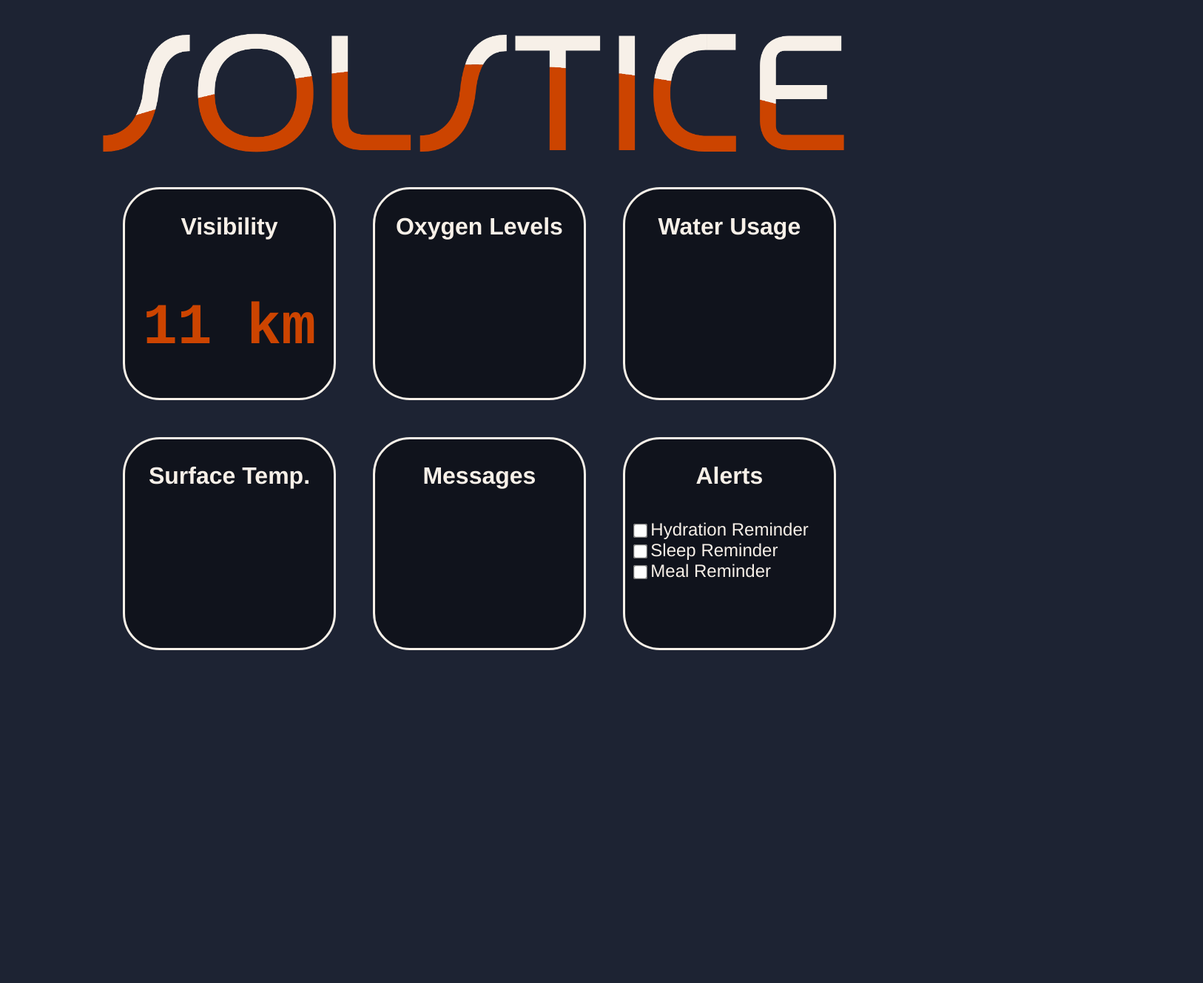
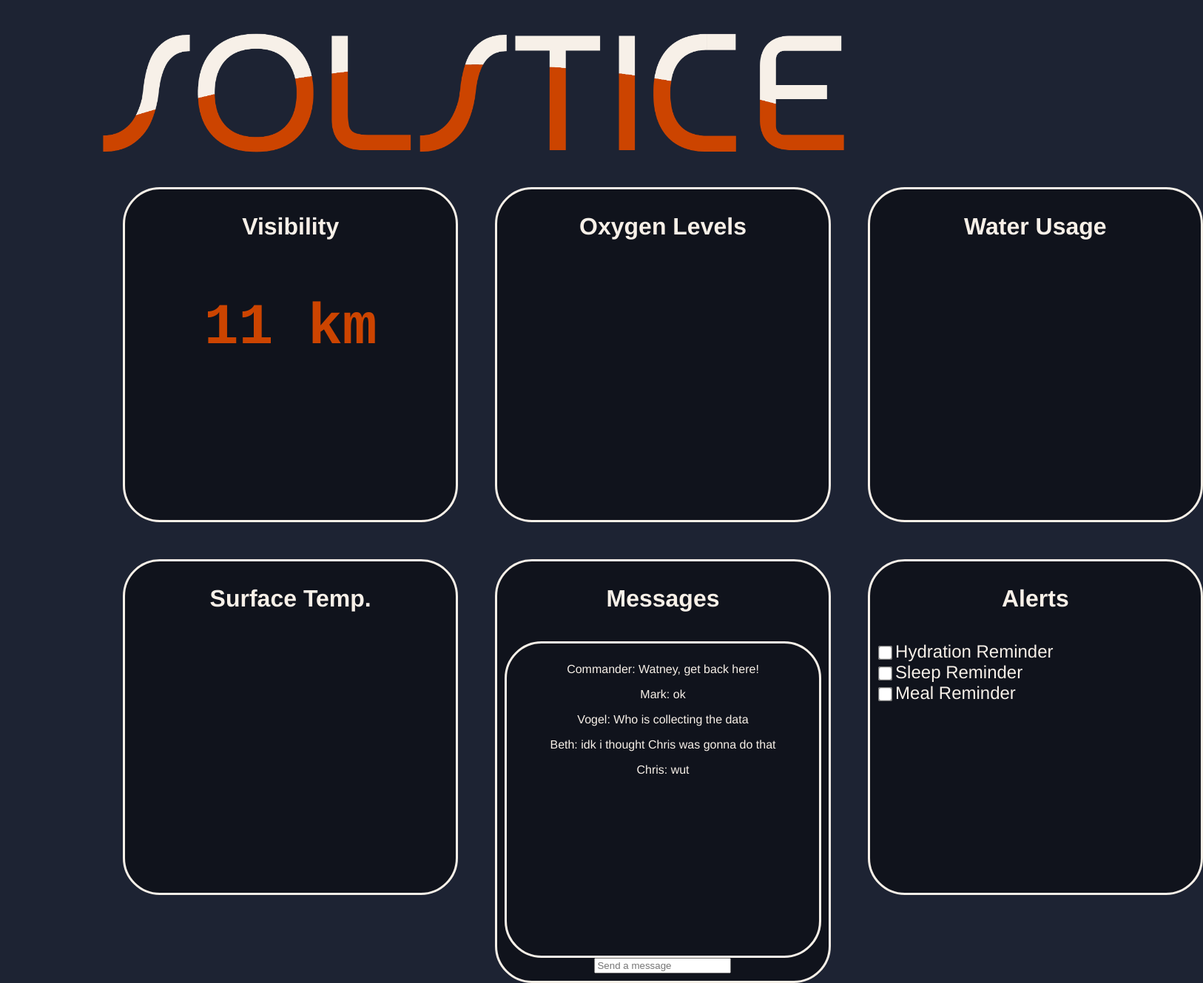
Before and after one commit to HridhaanB/Solstice, a plain HTML site: page index.html in a window 1280 px wide. Shown: the part 5-1334 px from the top of the page at 74% size, 1626 px wide, since content can reach past the window. Before the commit the page ends 892 px from the top, so only its background shows below. Drawn offline with Linux system fonts and the light colour scheme.

Commit message:
Update index.html

```diff
--- a/index.html
+++ b/index.html
@@ -3,30 +3,39 @@
 	<head>
 		<title>Solstice</title>
 		<link rel="stylesheet" href="style.css">
-		<!-- <link rel="icon" href="logo.png"> -->
+		<link rel="icon" href="logo.png">
 		<script src="script.js"></script>
 	</head>
 	<body>
 		<img src="logo.png" width="100%">
 		<div class="container">
-			<div>
+			<div class="card">
 				<h1>Visibility</hi>
 				<br><br><br>
 				<span id="distance" class="accent"><span id="num">10</span> km</span>
 			</div>
-			<div>
+			<div class="card">
 				<h1>Oxygen Levels</h1>
 			</div>
-			<div>
+			<div class="card">
 				<h1>Water Usage</h1>
 			</div>
-			<div>
+			<div class="card">
 				<h1>Surface Temp.</h1>
 			</div>
-			<div>
+			<div class="card">
 				<h1>Messages</h1>
+				<br>
+				<div id="chat">
+					<p>Commander: Watney, get back here!</p>
+					<p>Mark: ok</p>
+					<p>Vogel: Who is collecting the data</p>
+					<p>Beth: idk i thought Chris was gonna do that</p>
+					<p>Chris: wut</p>
+				</div>
+				<input type="text" placeholder="Send a message" width="100%">
 			</div>
-			<div>
+			<div class="card">
 				<h1>Alerts</h1>
 				<form style="text-align:left">
 					<br>
```
